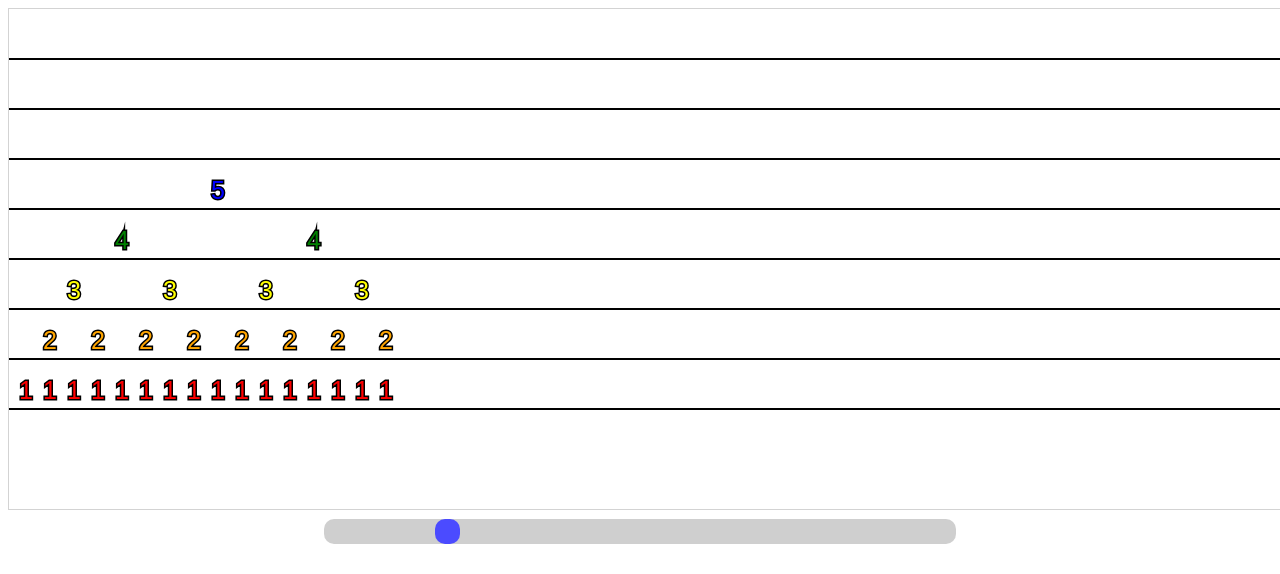
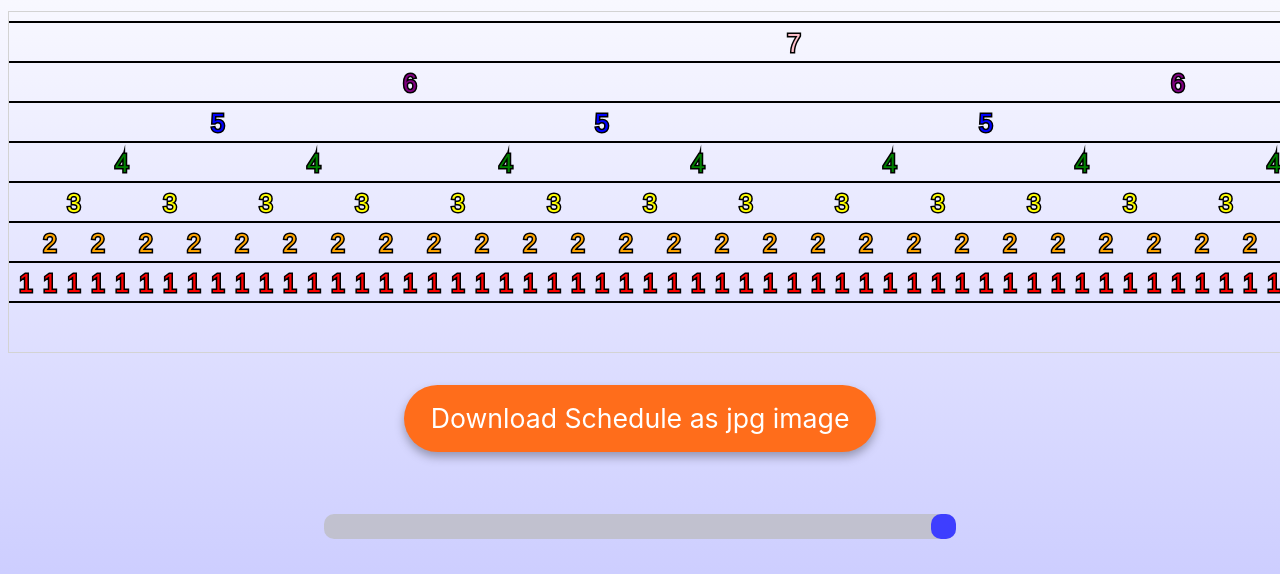
Before and after one commit to LowwTone/LeitnerBoxxer, a plain HTML site: page index.html in a window 1280 px wide. Shown: the part 91-665 px from the top of the page. Drawn offline with Linux system fonts and the light colour scheme.

Commit message:
compacted canvas height. Added download button with style (no fucntionality yet)

```diff
--- a/index.html
+++ b/index.html
@@ -7,11 +7,12 @@
 <body>
 <h1>Wt's Custom LeitnerBox schedule generator</h1>
 
-<canvas id="myCanvas" width="1600" height="500" style="border:1px solid #d3d3d3;">
+<canvas id="myCanvas" width="1600" height="340" style="border:1px solid #d3d3d3;">
 Your browser does not support the HTML canvas tag.</canvas>
 
 <div class="slidecontainer">
-  <input type="range" min="5" max="65" value="16" class="slider" id="rangeSlider">
+  <button id="download">Download Schedule as jpg image</button>
+  <input type="range" min="5" max="65" value="65" class="slider" id="rangeSlider">
   <p>Days: <span id="sliderValueDisplay">16</span></p>
 </div>
 
--- a/script.js
+++ b/script.js
@@ -1,6 +1,6 @@
 
 
-var days = 16;
+var days = 65;
 
 //get reference to canvas context
 var c = document.getElementById("myCanvas");
@@ -32,15 +32,6 @@ slider.oninput = function() {
 	DrawNumbersAlgo2(days);
 }
 
-
-
-function DrawLines(context, amountOfLines, lineHeight=50) {
-    for (let i = 0; i < amountOfLines; i++) {
-        context.moveTo(0, 50 + i * lineHeight);
-        context.lineTo(1600, 50 + i * lineHeight);
-        context.stroke();
-    }
-}
 
 function DrawNumbersAlgo1(days) {
 
@@ -139,12 +130,22 @@ function DrawNumbersAlgo2(days) {
 
 }
 
+function DrawLines(context, amountOfLines, lineHeight=40, offset=10) {
+	context.lineWidth = 2;
+    for (let i = 0; i < amountOfLines; i++) {
+        context.moveTo(0, offset + i * lineHeight);
+        context.lineTo(1600, offset + i * lineHeight);
+        context.stroke();
+    }
+}
 
 function PlotData(data) {
 	//plot the values to the canvas
     for (let i=0; i<data.length; i++) {
 
-
+		const canvas_height = 420; //fix this: retrieve from actual canvas
+		const y_offset = 10;
+		const line_height = 40;
         let x_position = 10 + i * 24; //offset position by index
 
 		ctx.lineWidth = 3;
@@ -154,38 +155,38 @@ function PlotData(data) {
             switch (number) {
                 case 1:
                     ctx.fillStyle = 'red';
-					ctx.strokeText("1", x_position, 390); //fix coordinates
-                    ctx.fillText("1", x_position, 390); //fix coordinates
+					ctx.strokeText("1", x_position, 7 * line_height); //fix coordinates
+                    ctx.fillText("1", x_position, 7 * line_height); //fix coordinates
                     break;
                 case 2:
                     ctx.fillStyle = 'orange';
-                    ctx.strokeText("2", x_position, 340); //fix coordinates
-                    ctx.fillText("2", x_position, 340); //fix coordinates
+                    ctx.strokeText("2", x_position, 6 * line_height); //fix coordinates
+                    ctx.fillText("2", x_position, 6 * line_height); //fix coordinates
                     break;
                 case 3:
                     ctx.fillStyle = 'yellow';
-                    ctx.strokeText("3", x_position, 290); //fix coordinates
-                    ctx.fillText("3", x_position, 290); //fix coordinates
+                    ctx.strokeText("3", x_position, 5 * line_height); //fix coordinates
+                    ctx.fillText("3", x_position, 5 * line_height); //fix coordinates
                     break;
                 case 4:
                     ctx.fillStyle = 'green';
-                    ctx.strokeText("4", x_position, 240); //fix coordinates
-                    ctx.fillText("4", x_position, 240); //fix coordinates
+                    ctx.strokeText("4", x_position, 4 * line_height); //fix coordinates
+                    ctx.fillText("4", x_position, 4 * line_height); //fix coordinates
                     break;
                 case 5:
                     ctx.fillStyle = 'blue';
-                    ctx.strokeText("5", x_position ,190); //fix coordinates
-                    ctx.fillText("5", x_position ,190); //fix coordinates
+                    ctx.strokeText("5", x_position ,3 * line_height); //fix coordinates
+                    ctx.fillText("5", x_position ,3 * line_height); //fix coordinates
                     break;
                 case 6:
                     ctx.fillStyle = 'purple';
-                    ctx.strokeText("6", x_position ,140); //fix coordinates
-                    ctx.fillText("6", x_position ,140); //fix coordinates
+                    ctx.strokeText("6", x_position ,2 * line_height); //fix coordinates
+                    ctx.fillText("6", x_position ,2 * line_height); //fix coordinates
                     break;
                 case 7:
                     ctx.fillStyle = 'pink';
-                    ctx.strokeText("7", x_position ,90); //fix coordinates
-                    ctx.fillText("7", x_position ,90); //fix coordinates
+                    ctx.strokeText("7", x_position ,1 * line_height); //fix coordinates
+                    ctx.fillText("7", x_position ,1 * line_height); //fix coordinates
                     break;
             }
         }
--- a/styles.css
+++ b/styles.css
@@ -20,7 +20,7 @@
   cursor: pointer;
 }
 
-.slider::-moz-range-thumb {
+background: linear-gradient(to bottom, #fff,%20#f2f2f2);.slider::-moz-range-thumb {
   width: 25px;
   height: 25px;
   border-radius: 10px;
@@ -28,17 +28,24 @@
   cursor: pointer;
 }
 
+body, html {
+  height: 100%;
+}
+
 html {
 	font-size: 20pt;
+  font-family:'Gill Sans', 'Gill Sans MT', Calibri, 'Trebuchet MS', sans-serif;
+  background: linear-gradient(to bottom, #fff, rgb(195, 196, 255));
 }
 
 h1 {
 	font-size: 1.5em;
-	font-family: sans-serif;
+  text-align: center
 }
 
 .slidecontainer {
 	text-align: center;
+  font-size: 1.3em;
 }
 
 #sliderValueDisplay {
@@ -48,3 +55,24 @@ h1 {
 canvas {
 	margin: 0 auto;
 }
+
+button {
+  /*background: linear-gradient(45deg, #ff6d1b, #e0417f);*/
+  background: #ff6d1b;
+  font-size: 1rem;
+  padding: 0.5rem 1rem;
+  line-height: 1.5rem;
+  will-change: transform, filter;
+  transition: all 0.15s ease-out;
+  cursor: pointer;
+  border-radius: 100px;
+  display: block;
+  margin: 1rem auto 2rem auto;
+  border: none;
+  color: white;
+  font-family: Inter, sans-serif;
+  filter: drop-shadow(0 5px 5px rgba(0,0,0,0.3));
+  font-variation-settings: 'wght' 600;
+  perspective-origin: 0 0;
+  letter-spacing: 0;
+}
```
